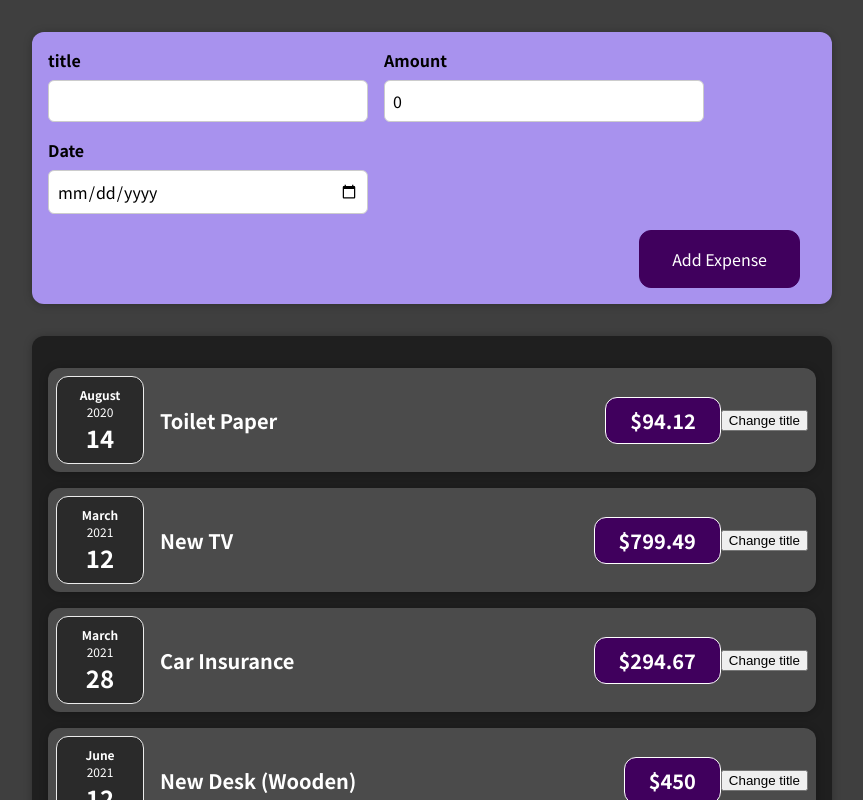
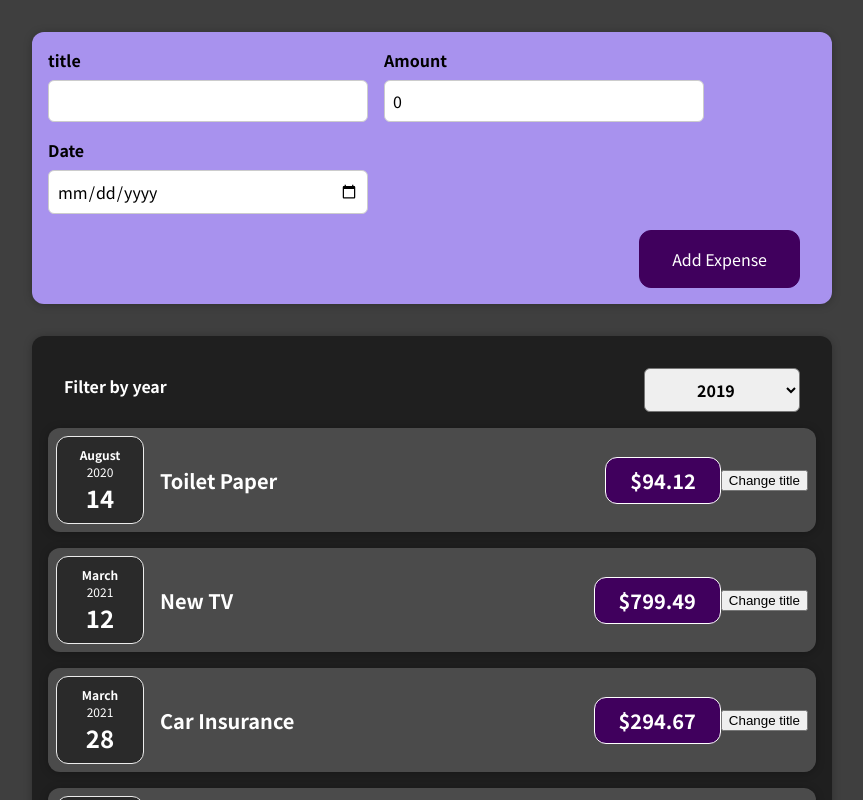
Before and after one commit to martinsgabriel1956/react_expenses, a React (Create React App) app: page / in a window 1280 px wide. Shown: the top 800 px of the page, without its empty margins (208-1071 px from the left). Built offline with nearby package versions, Linux system fonts and the light colour scheme.

Commit message:
feat: challenge solved

```diff
--- a/src/components/Expenses/Expenses/index.js
+++ b/src/components/Expenses/Expenses/index.js
@@ -1,11 +1,21 @@
+import React, { useState } from 'react'
 
 import './style.css';
 
 import { ExpenseItem } from '../../Expenses/ExpenseItem';
+import { ExpensesFilter } from '../../NewExpense/ExpensesFilter';
+import { Card } from '../../UI/Card';
 
 export function Expenses(props) {
+  const [filteredYear, setFilteredYear] = useState('2019');
+
+  function handleChangeYear(year) {
+    setFilteredYear(year);
+    console.log(year)
+  }
   return (
-    <div className="expenses">
+    <Card className="expenses">
+      <ExpensesFilter selected={filteredYear} onChangeYear={handleChangeYear} />
       <ExpenseItem
         title={props.items[0].title}
         amount={props.items[0].amount}
@@ -26,7 +36,7 @@
         amount={props.items[3].amount}
         date={props.items[3].date}
       />
-    </div>
+    </Card>
 
   );
 }
--- /dev/null
+++ b/src/components/NewExpense/ExpensesFilter/index.js
@@ -0,0 +1,23 @@
+import React from 'react';
+
+import './style.css';
+
+export function ExpensesFilter(props) {
+  function handleChangeYear(e) {
+    props.onChangeYear(e.target.value);
+  }
+
+  return (
+    <div className='expenses-filter'>
+      <div className='expenses-filter__control'>
+        <label>Filter by year</label>
+        <select value={props.selected} onChange={handleChangeYear} >
+          <option value='2022'>2022</option>
+          <option value='2021'>2021</option>
+          <option value='2020'>2020</option>
+          <option value='2019'>2019</option>
+        </select>
+      </div>
+    </div>
+  );
+};
--- /dev/null
+++ b/src/components/NewExpense/ExpensesFilter/style.css
@@ -0,0 +1,24 @@
+.expenses-filter {
+  color: white;
+  padding: 0 1rem;
+}
+
+.expenses-filter__control {
+  display: flex;
+  width: 100%;
+  align-items: center;
+  justify-content: space-between;
+  margin: 1rem 0;
+}
+
+.expenses-filter label {
+  font-weight: bold;
+  margin-bottom: 0.5rem;
+}
+
+.expenses-filter select {
+  font: inherit;
+  padding: 0.5rem 3rem;
+  font-weight: bold;
+  border-radius: 6px;
+}
```
